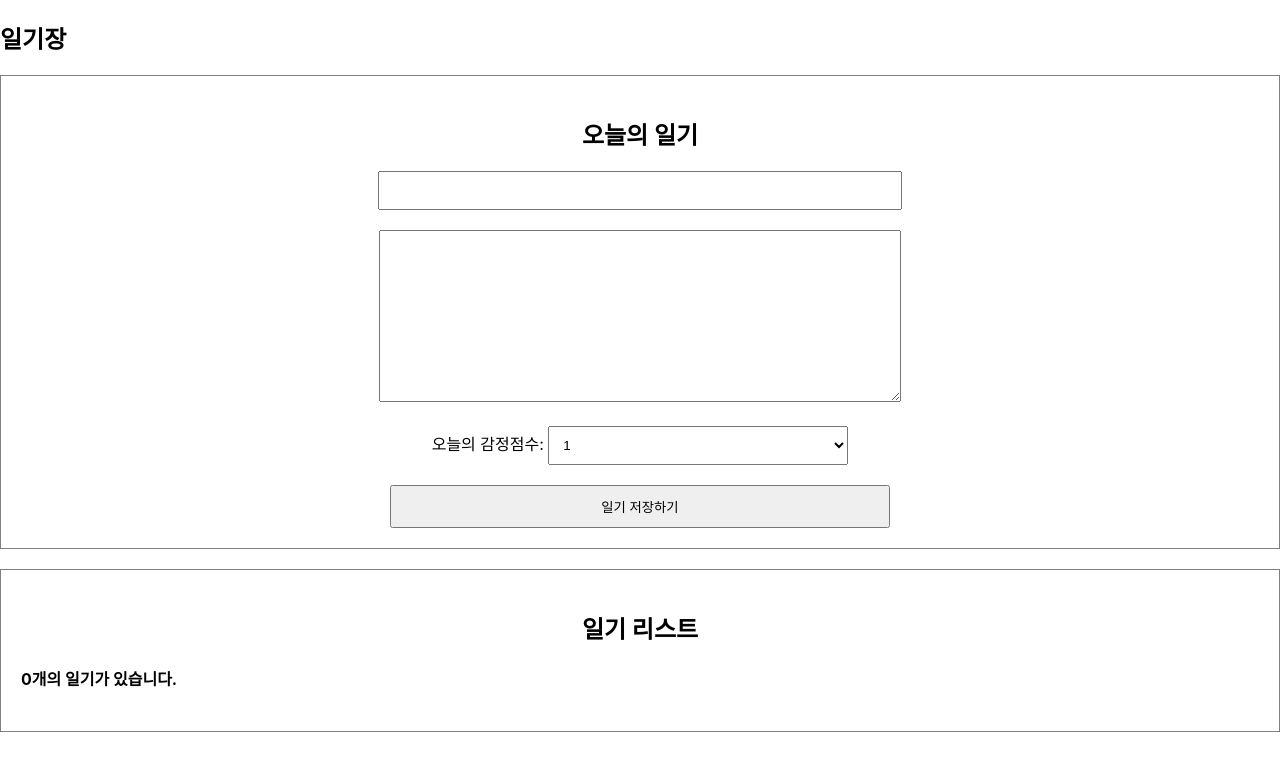
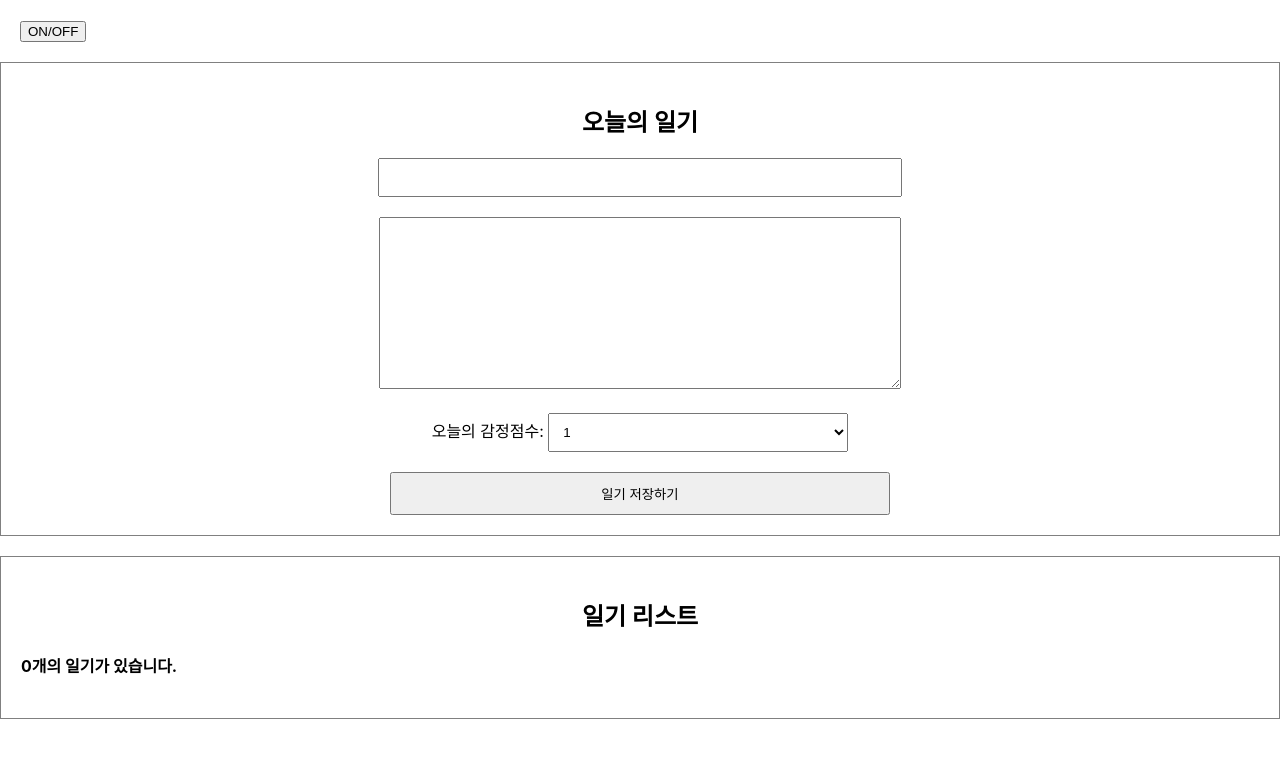
Before and after one commit to dlacked/GDSC_React_Study, a React (Create React App) app: page / in a window 1280 px wide. Shown: the top 770 px of the page. Built offline with nearby package versions, Linux system fonts and the light colour scheme.

Commit message:
42. 6-7. React Lifecycle 제어하기 - useEffect

```diff
--- a/src/App.js
+++ b/src/App.js
@@ -2,6 +2,7 @@
 import './App.css'
 import DiaryEditor from './DiaryEditor'
 import DiaryList from './DiaryList'
+import Lifecycle from './Lifecycle';
 
 
 function App() {
@@ -34,7 +35,7 @@
   }
   return (
     <div className="App">
-      <h2>일기장</h2>
+      <Lifecycle />
       <DiaryEditor onCreate={onCreate}/>
       <DiaryList onEdit={onEdit} onRemove={onRemove} DiaryList={data} />
     </div>
--- /dev/null
+++ b/src/Lifecycle.jsx
@@ -0,0 +1,29 @@
+import React, {useEffect, useState} from 'react'
+
+const UnmountTest = () => {
+
+    useEffect(()=>{
+        console.log("Mount!")
+
+        return ()=>{
+            // Unmount 시점에 실행
+            console.log("Unmount!")
+        }
+    }, [])
+    return (
+        <div>Unmount Testing Component</div>
+    )
+}
+const Lifecycle = () => {
+    const [isVisible, setIsVisible] = useState(false)
+    const toggle = () => setIsVisible(!isVisible)
+
+    return (
+        <div style={{padding: 20}}>
+            <button onClick={toggle}>ON/OFF</button>
+            {isVisible && <UnmountTest />}
+        </div>
+    )
+}
+
+export default Lifecycle
```
